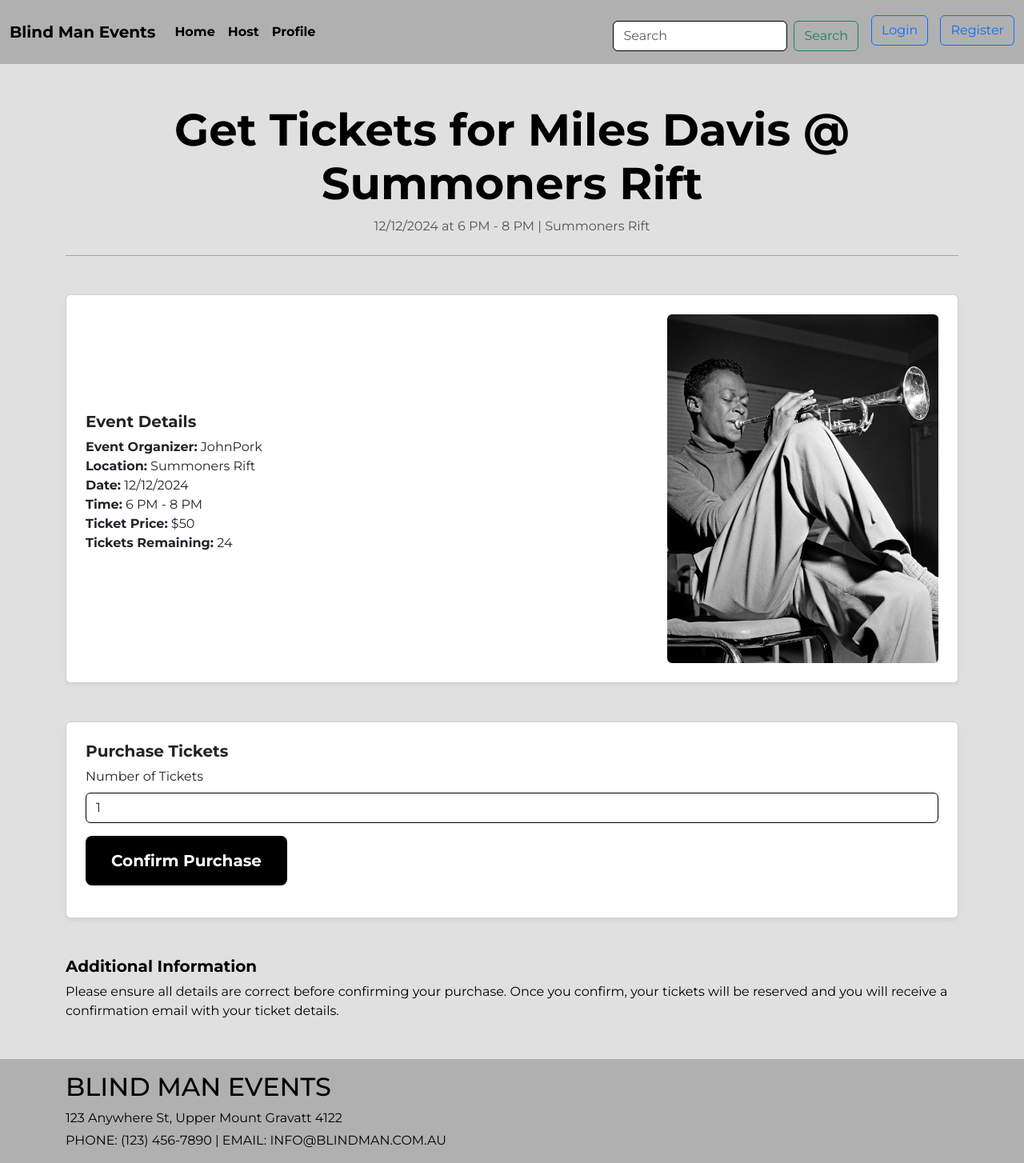
After one commit to n11591781/blindmanevents, a Flask app: page /event/1/get-tickets in a window 1280 px wide. The commit adds this page. Shown: the whole page at 80% size. Run offline with Flask 3, Linux system fonts and the light colour scheme; some libraries are stand-ins or nearby versions; some web fonts are replaced.

Commit message:
Merge Changes

```diff
--- a/task4_pass_data/travel/events.py
+++ b/task4_pass_data/travel/events.py
@@ -12,11 +12,9 @@ eventdp = Blueprint('destination', __name__, url_prefix='/events')
 @eventdp.route('/<id>')
 def show(id):
     event = db.session.scalar(db.select(Event).where(Event.id == id))
-    # create the comment form
     form = CommentForm()
-    # If the database doesn't return a destination, show a 404 page
     if not event:
-       abort(404)
+        abort(404)
     return render_template('events/view_event.html', event=event, form=form)
 
 @eventdp.route('/create', methods=['GET', 'POST'])
--- a/task4_pass_data/travel/templates/base.html
+++ b/task4_pass_data/travel/templates/base.html
@@ -1,4 +1,5 @@
-<html>
+<!DOCTYPE html>
+<html lang="en">
   <head>
     <!-- Required meta tags -->
     <meta charset="utf-8" />
@@ -20,18 +21,15 @@
       href="https://fonts.googleapis.com/css2?family=Montserrat:ital,wght@0,100..900;1,100..900&family=Sevillana&display=swap"
       rel="stylesheet"
     />
-    <!-- Custom CSS -->
-    <link rel="stylesheet" href="{{ url_for('static', filename='css/mystyle.css') }}">
     <title>Home - Blind Man Events</title>
   </head>
 
   <body>
     <!-- Header -->
     <header class="bg-light border-bottom">
-    <!-- NAVIGATION BAR -->
       <nav class="navbar navbar-expand-lg">
         <div class="container-fluid">
-      <a class="navbar-brand" href="index.html">Blind Man Events</a>
+          <a class="navbar-brand" href="{{ url_for('main.index') }}">Blind Man Events</a>
           <button
             class="navbar-toggler"
             type="button"
@@ -45,23 +43,23 @@
           </button>
           <div class="collapse navbar-collapse" id="navbarSupportedContent">
             <ul class="navbar-nav me-auto mb-2 mb-lg-0">
-              <!-- Existing navigation links -->
               <li class="nav-item">
-                  <a class="nav-link active" aria-current="page" href="{{url_for('main.index')}}">Home</a>
+                <a class="nav-link active" aria-current="page" href="{{ url_for('main.index') }}">Home</a>
               </li>
               <li class="nav-item">
                 <a class="nav-link" href="{{ url_for('destination.create') }}">Host</a>
               </li>
               <li class="nav-item">
-                  <a class="nav-link" href="#">Profile</a>
+                <a class="nav-link" href="{{ url_for('main.profile') }}">Profile</a>
               </li>
             </ul>
 
             <!-- User Name Placeholder -->
             <div class="d-flex align-items-center me-3" style="margin-top: -5px;">
               {% if current_user.is_authenticated %}
-                <a class="nav-item nav-link disabled text-muted" style="margin-right: 20px;">Welcome {{current_user.username}}</a>
+                <a class="nav-item nav-link disabled text-muted" style="margin-right: 20px;">Welcome {{ current_user.username }}</a>
               {% endif %}
+            </div>
 
             <!-- Search bar and Login button container -->
             <div class="d-flex align-items-center">
@@ -74,15 +72,13 @@
               {% if current_user.is_authenticated %}
                 <a href="{{ url_for('auth.logout') }}" class="btn btn-outline-primary" style="margin-top: -5px;">Logout</a>
               {% else %}
-            <a href="{{ url_for('auth.login') }}" class="btn btn-outline-primary" style="margin-top: -5px;  margin-right: 15px;">Login</a>
+                <a href="{{ url_for('auth.login') }}" class="btn btn-outline-primary" style="margin-top: -5px; margin-right: 15px;">Login</a>
                 <a href="{{ url_for('auth.register') }}" class="btn btn-outline-primary" style="margin-top: -5px;">Register</a>
               {% endif %}
             </div>
           </div>
         </div>
       </nav>
-
-
     </header>
 
     {% block content %} {% endblock %}
@@ -98,22 +94,5 @@
 
     <!-- Bootstrap JS -->
     <script src="https://cdn.jsdelivr.net/npm/bootstrap@5.3.2/dist/js/bootstrap.bundle.min.js" integrity="sha384-C6RzsynM9kWDrMNeT87bh95OGNyZPhcTNXj1NW7RuBCsyN/o0jlpcV8Qyq46cDfL" crossorigin="anonymous"></script>
+  </body>
 </html>
-
-</div>
-<!-- Hamburger Menu -->
-<!-- <div class="dropdown d-flex" style="margin-top: -17px;">
-    <button
-        class="btn btn-secondary dropdown-toggle"
-        type="button"
-        id="dropdownMenuButton"
-        data-bs-toggle="dropdown"
-        aria-expanded="false"
-    >
-        ☰
-    </button>
-    <ul class="dropdown-menu dropdown-menu-end" aria-labelledby="dropdownMenuButton">
-        <li><a class="dropdown-item" href="#">View Bookings</a></li>
-        <li><a class="dropdown-item" href="{{url_for('auth.logout')}}">Logout</a></li>
-    </ul> -->
-</div>
--- /dev/null
+++ b/task4_pass_data/travel/templates/events/get_tickets.html
@@ -0,0 +1,53 @@
+{% extends 'base.html' %}
+
+{% block content %}
+<main class="container my-5">
+  <div class="text-center mb-5">
+    <h1 class="display-4 fw-bold">Get Tickets for {{ event.title }}</h1>
+    <p class="text-muted">{{ event.date }} at {{ event.time }} | {{ event.location }}</p>
+    <hr class="my-4" />
+  </div>
+
+  <!-- Event Details Summary -->
+  <section class="mb-5">
+    <div class="card p-4 shadow-sm">
+      <div class="row align-items-center"> <!-- Centering the image vertically -->
+        <div class="col-md-8">
+          <h5 class="fw-bold">Event Details</h5>
+          <ul class="list-unstyled">
+            <li><strong>Event Organizer:</strong> {{ event.user.username }}</li>
+            <li><strong>Location:</strong> {{ event.location }}</li>
+            <li><strong>Date:</strong> {{ event.date }}</li>
+            <li><strong>Time:</strong> {{ event.time }}</li>
+            <li><strong>Ticket Price:</strong> ${{ event.ticket_price }}</li>
+            <li><strong>Tickets Remaining:</strong> {{ event.tickets_remaining }}</li>
+          </ul>
+        </div>
+        <div class="col-md-4 d-flex justify-content-center">
+          <img src="{{ event.image }}" class="img-fluid rounded" alt="Event Image" style="max-width: 100%; height: auto;">
+        </div>
+      </div>
+    </div>
+  </section>
+
+  <!-- Ticket Purchase Form -->
+  <section class="mb-5">
+    <div class="card p-4 shadow-sm">
+      <h5 class="fw-bold">Purchase Tickets</h5>
+      <form method="POST" action="{{ url_for('main.get_tickets', event_id=event.id) }}">
+        <div class="mb-3">
+            <label for="ticketQuantity" class="form-label">Number of Tickets</label>
+            <input type="number" class="form-control" id="ticketQuantity" name="ticket_quantity" min="1" max="{{ event.tickets_remaining }}" value="1" required>
+        </div>
+        <button type="submit" class="btn btn-dark btn-lg">Confirm Purchase</button>
+      </form>
+    </div>
+  </section>
+
+  <!-- Additional Information Section -->
+  <section class="mb-5">
+    <h5 class="fw-bold">Additional Information</h5>
+    <p>Please ensure all details are correct before confirming your purchase. Once you confirm, your tickets will be reserved and you will receive a confirmation email with your ticket details.</p>
+  </section>
+</main>
+{% endblock %}
--- a/task4_pass_data/travel/views.py
+++ b/task4_pass_data/travel/views.py
@@ -11,19 +11,62 @@ def index():
 
 @mainbp.route('/search')
 def search():
-    if request.args['search'] and request.args['search'] != "":
-        print(request.args['search'])
+    if request.args.get('search') and request.args['search'] != "":
         query = "%" + request.args['search'] + "%"
         events = db.session.scalars(db.select(Event).where(Event.title.like(query)))
         return render_template('searchresults.html', events=events)
     else:
         return redirect(url_for('main.index'))
 
-@mainbp.route('/viewevent')
-def view_event():
-    return render_template('view_event.html')
+# Changed
+@mainbp.route('/event/<int:event_id>')
+def view_event(event_id):
+    event = db.session.get(Event, event_id)
+    if event is None:
+        return "Event not found", 404
+    return render_template('events/view_event.html', event=event)
+
+
+@mainbp.route('/profile')
+def profile():
+    # Render the profile page located in the 'events' folder
+    return render_template('events/profile.html')
+
 
 @mainbp.route('/force-error')
 def force_error():
     # This will raise an exception and trigger the 500 error handler
     raise Exception("This is a test 500 error.")
+
+
+# please
+@mainbp.route('/event/<int:event_id>/get-tickets', methods=['GET', 'POST'])
+def get_tickets(event_id):
+    event = db.session.get(Event, event_id)
+    if event is None:
+        return "Event not found", 404
+
+    if request.method == 'POST':
+        ticket_quantity = request.form.get('ticket_quantity', type=int)
+
+        # Check if the ticket quantity is valid
+        if ticket_quantity and 0 < ticket_quantity <= event.tickets_remaining:
+            # Update the database here to reduce the tickets remaining, or process the order
+            event.tickets_remaining -= ticket_quantity
+            db.session.commit()
+
+            # Redirect to a confirmation page after successful purchase
+            return redirect(url_for('main.booking_confirmation', event_id=event_id))
+        else:
+            # If the quantity is invalid, you could flash a message or show an error
+            return "Invalid ticket quantity", 400
+
+    return render_template('events/get_tickets.html', event=event)
+
+
+@mainbp.route('/event/<int:event_id>/confirmation')
+def booking_confirmation(event_id):
+    event = db.session.get(Event, event_id)
+    if event is None:
+        return "Event not found", 404
+    return render_template('events/booking_confirmation.html', event=event)
```
Also changed, not shown: task4_pass_data/travel/templates/events/booking_confirmation.html (added, +13 -0 lines), task4_pass_data/travel/templates/events/profile.html (added, +83 -0 lines), task4_pass_data/travel/templates/events/view_event.html (+9 -8 lines), task4_pass_data/instance/bmdb.sqlite. Lines whose indentation alone changed are shown as unchanged.
